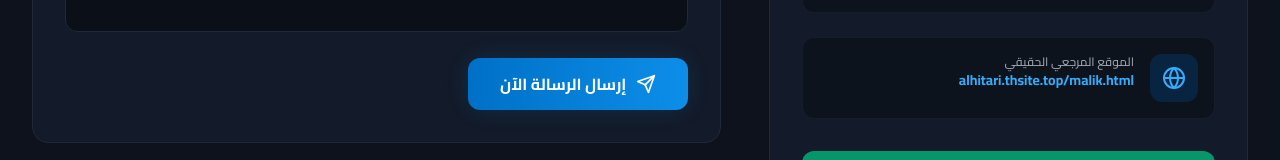
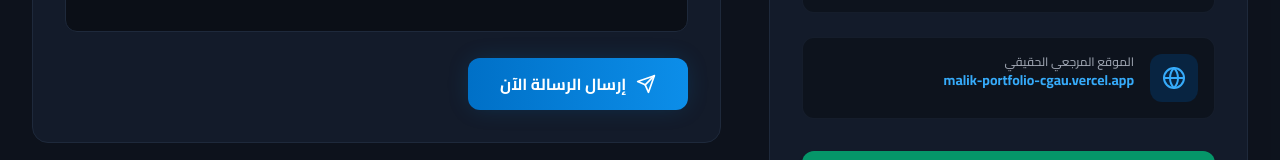
Before and after one commit to loqman-debug/malik-portfolio-cgau, a React (Vite) app: page / in a window 1280 px wide. Shown: the part 8540-8700 px from the top of the page. Built offline with nearby package versions, Linux system fonts and the light colour scheme; a web font is replaced by a local one.

Commit message:
Update liveSite URL in portfolioData

```diff
--- a/src/data/portfolioData.js
+++ b/src/data/portfolioData.js
@@ -11,7 +11,7 @@ export const personalInfo = {
   phone: "+967 771879536",
   whatsapp: "https://wa.me/967771879536",
   location: "صنعاء، اليمن",
-  liveSite: "alhitari.thsite.top/malik.html",
+  liveSite: "malik-portfolio-cgau.vercel.app",
   github: "https://github.com/alhitari",
   linkedin: "https://linkedin.com/in/malik-alhitari",
   specializations: [
```
